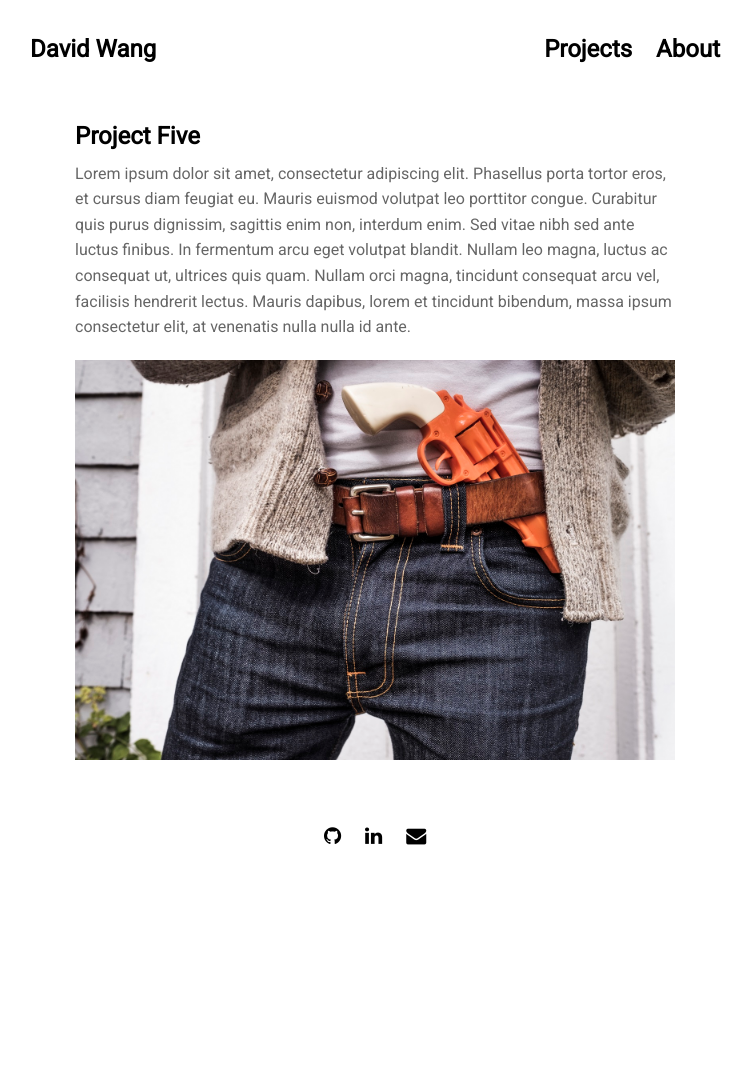
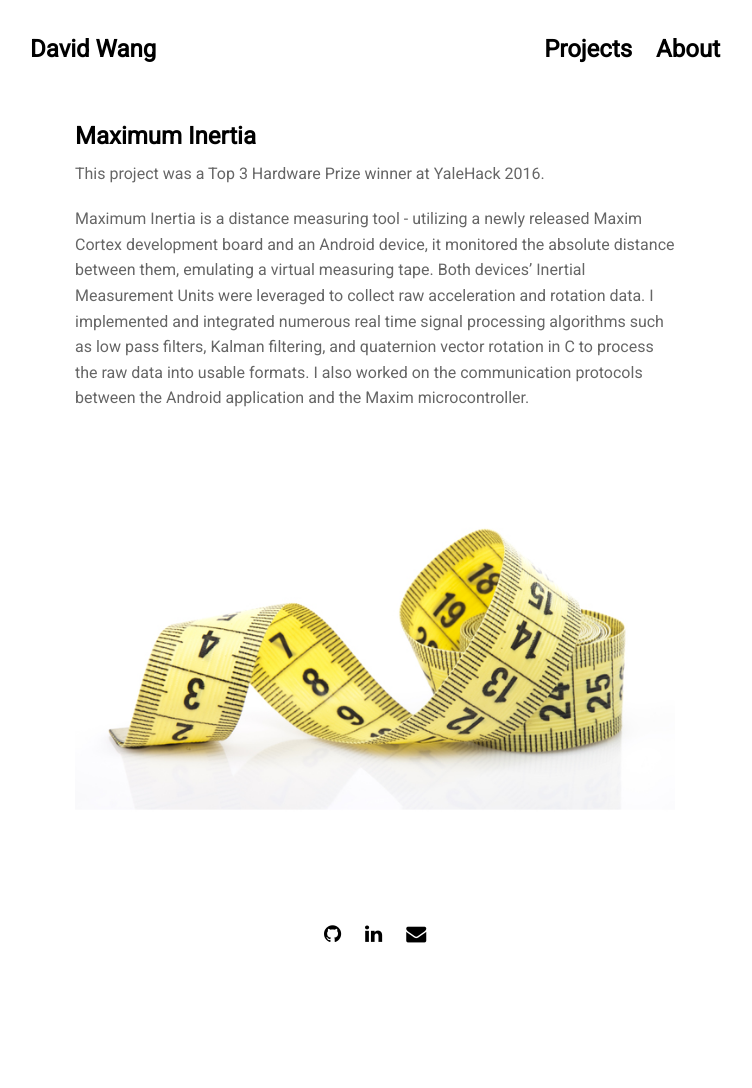
Before and after one commit to david-wang-1/david-wang-1.github.io, a Jekyll site: the page built from projects/proj-5.md, in a window 1280 px wide. Shown: the whole page, without its empty margins (265-1017 px from the left). Built offline with Jekyll 4.4.1, drawn with Linux system fonts in a browser that asks for light colours; nearby versions of some CDN libraries; before the commit the page ends 990 px from its top, so only the background shows below that.

Commit message:
project 5 initial commit

```diff
--- a/projects/proj-5.md
+++ b/projects/proj-5.md
@@ -1,8 +1,10 @@
 ---
 layout: post
-title: 'Project Five'
+title: 'Maximum Inertia'
 ---
 
-Lorem ipsum dolor sit amet, consectetur adipiscing elit. Phasellus porta tortor eros, et cursus diam feugiat eu. Mauris euismod volutpat leo porttitor congue. Curabitur quis purus dignissim, sagittis enim non, interdum enim. Sed vitae nibh sed ante luctus finibus. In fermentum arcu eget volutpat blandit. Nullam leo magna, luctus ac consequat ut, ultrices quis quam. Nullam orci magna, tincidunt consequat arcu vel, facilisis hendrerit lectus. Mauris dapibus, lorem et tincidunt bibendum, massa ipsum consectetur elit, at venenatis nulla nulla id ante.
+This project was a Top 3 Hardware Prize winner at YaleHack 2016.
 
-{% include image.html url="http://www.gratisography.com" image="projects/proj-5/gun-pants.jpg" %}
+Maximum Inertia is a distance measuring tool - utilizing a newly released Maxim Cortex development board and an Android device, it monitored the absolute distance between them, emulating a virtual measuring tape. Both devices' Inertial Measurement Units were leveraged to collect raw acceleration and rotation data. I implemented and integrated numerous real time signal processing algorithms such as low pass filters, Kalman filtering, and quaternion vector rotation in C to process the raw data into usable formats. I also worked on the communication protocols between the Android application and the Maxim microcontroller.
+
+{% include image.html url="http://www.gratisography.com" image="projects/proj-5/thumb.jpg" %}
```
Also changed, not shown: assets/img/projects/proj-5/thumb.jpg.
